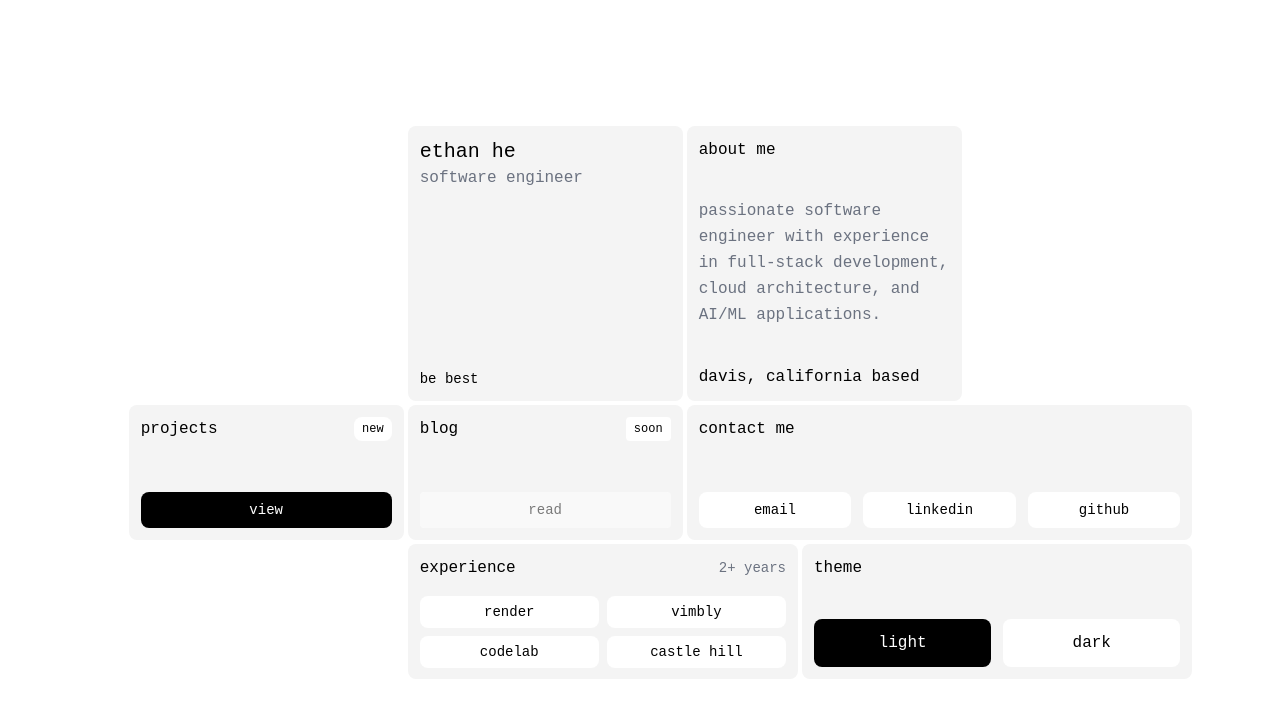
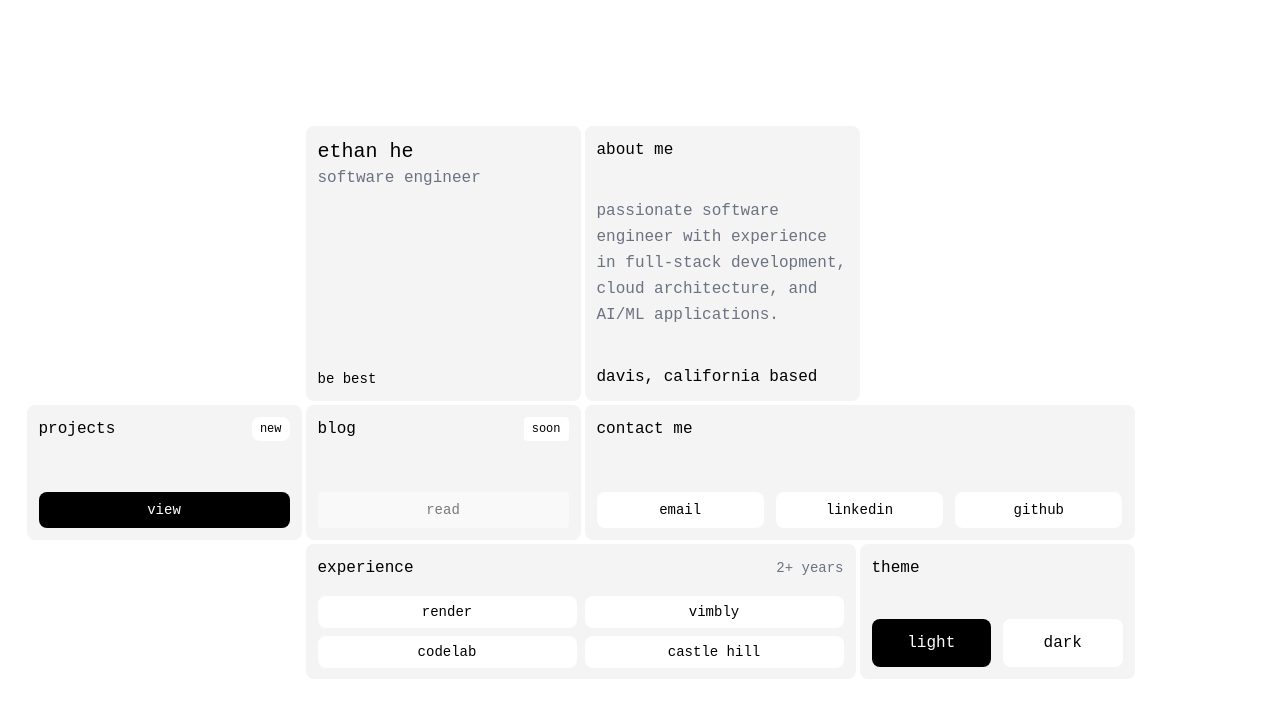
Before and after one commit to ethanlhe/ehelol, a React (Vite) app: page / in a window 1280 px wide. Shown: the top 706 px of the page. Built offline with nearby package versions, Linux system fonts and the light colour scheme.

Commit message:
Adjust section widths
Adjusted the widths of the Contact, Experience, and Theme sections to improve layout alignment and proportions.

```diff
--- a/src/pages/Index.tsx
+++ b/src/pages/Index.tsx
@@ -1,3 +1,4 @@
+
 import { useEffect, useState } from "react";
 import { TooltipProvider } from "@/components/ui/tooltip";
 import { NameSection } from "@/components/layout/NameSection";
@@ -85,17 +86,17 @@ const Index = () => {
                     <ProjectsSection theme={theme} boxClasses={`${boxClasses} h-full`} />
                   </div>
                 </div>
-                <div className="ml-1 flex-1 h-[135px]">
+                <div className="ml-1 w-[550px] h-[135px]">
                   <ContactSection theme={theme} boxClasses={`${boxClasses} h-full`} />
                 </div>
               </div>
 
               {/* Bottom Row - Experience and Theme */}
               <div className="mt-1 flex gap-1">
-                <div className="flex-1 h-[135px]">
+                <div className="w-[550px] h-[135px]">
                   <ExperienceSection theme={theme} boxClasses={`${boxClasses} h-full`} />
                 </div>
-                <div className="h-[135px] flex-1">
+                <div className="h-[135px] w-[275px]">
                   <ThemeSection theme={theme} boxClasses={`${boxClasses} h-full`} setTheme={setTheme} />
                 </div>
               </div>
```
